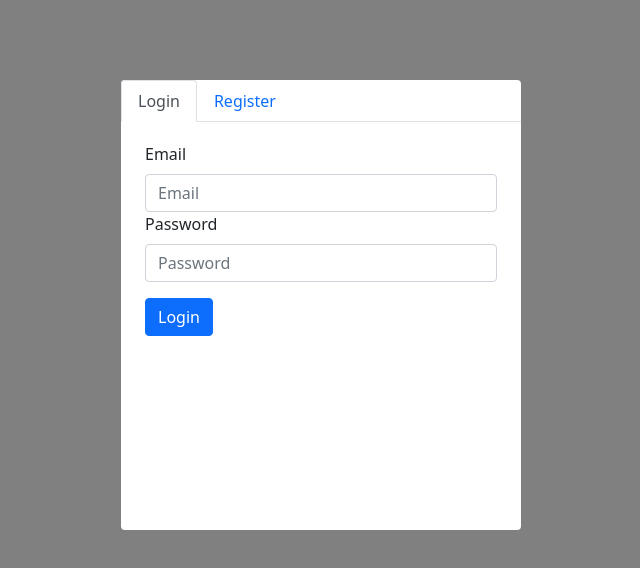
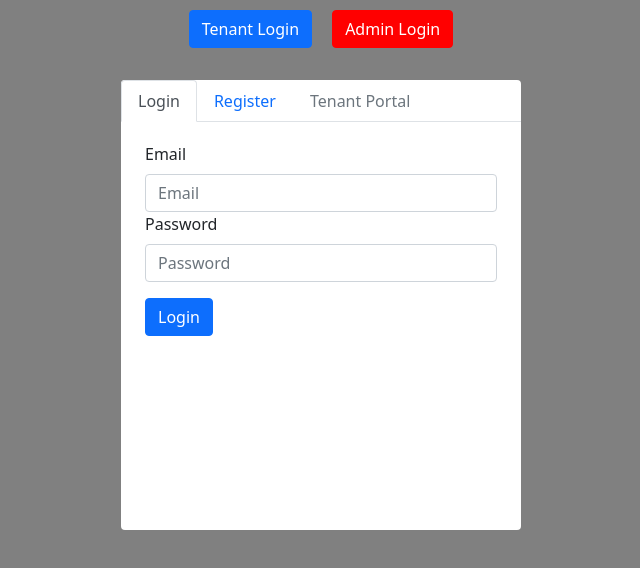
Before and after one commit to cblakedev/NeighborHUB-Client, a React (Create React App) app: page / in a window 1280 px wide. Shown: the top 568 px of the page, without its empty margins (319-959 px from the left). Built offline with nearby package versions, Linux system fonts and the light colour scheme.

Commit message:
Finalized Admin and User functionality for tickets. Tickets can now be seen as resolved or resolving when marked by an Admin.

```diff
--- a/src/App.css
+++ b/src/App.css
@@ -7,6 +7,30 @@ html {
 }
 
 /* Auth Styles */
+.authBtnCol {
+    display: flex;
+    justify-content: center;
+}
+.userBtn a {
+    color: white;
+    text-decoration: none;
+}
+
+.userBtn {
+    margin: 10px;
+}
+
+.adminBtn {
+    background-color: red !important;
+    border-color: red !important;
+    margin: 10px;
+}
+
+.adminBtn a {
+    text-decoration: none;
+    color: white;
+}
+
 .mainAuthWrapper {
     max-width: 400px !important;
     height: 450px;
@@ -25,9 +49,18 @@ html {
 @media only screen and (max-width: 400px) {
     .mainAuthWrapper {
         width: 100% !important;
-        height: 100% !important;
+        height: 100vh !important;
         position: inherit;
         margin: 0 !important;
+    }
+
+    .authBtnRow {
+
+    }
+
+    .authBtnCol {
+        position: absolute;
+        bottom: 0;
     }
 }
 
@@ -173,6 +206,14 @@ html {
 }
 
 /* Ticket Styles */
+.ticketFeedTitleWrapper {
+    margin: 10px !important;
+}
+
+.createTicketCol {
+    margin: 10px !important;
+}
+
 .createTicketBtn {
     float: right;
 }
@@ -194,3 +235,18 @@ html {
     border-top: 1px solid #adb5bd;
     padding: 10px 0;
 }
+
+.resolvingIcon {
+    width: 1rem !important;
+    height: 1rem !important;
+}
+
+.isResolvedIcon svg{
+    font-size: 1.2rem;
+    margin-bottom: 5px;
+    color: green;
+}
+
+.ticketModalButton {
+    margin-right: 10px;
+}
--- a/src/App.tsx
+++ b/src/App.tsx
@@ -1,9 +1,9 @@
 import React, { Component } from 'react';
 import './App.css';
 import 'bootstrap/dist/css/bootstrap.min.css';
-import UserAuth from '../src/auth/UserAuth'
-import AdminAuth from '../src/auth/AdminAuth'
+import Auth from '../src/auth/Auth'
 import Home from '../src/home/Home'
+import { Spinner } from 'react-bootstrap'
 
 type AppProp = {
 
@@ -67,7 +67,7 @@ class App extends Component<AppProp, AppState> {
   render() {
     return (
       <div className="App">
-        {this.state.sessionToken === localStorage.getItem('token') ? <Home token={this.state.sessionToken} role={this.state.userRole} clearToken={this.clearToken} /> : <AdminAuth updateToken={this.updateToken} />}
+        {this.state.sessionToken === localStorage.getItem('token') ? <Home token={this.state.sessionToken} role={this.state.userRole} clearToken={this.clearToken} /> : <Auth updateToken={this.updateToken}/>}
       </div>
     );
   }
--- a/src/auth/AdminAuth.tsx
+++ b/src/auth/AdminAuth.tsx
@@ -1,5 +1,5 @@
 import React, { Component } from 'react';
-import { Container, Row, Col, Tabs, Tab } from 'react-bootstrap';
+import { Container, Row, Tabs, Tab } from 'react-bootstrap';
 import AdminLogin from './AdminLogin';
 import AdminRegister from './AdminRegister';
 
@@ -30,6 +30,7 @@ class AdminAuth extends Component<AdminAuthProps, AdminAuthState> {
                         <Tab eventKey='register' title='Register'>
                             <AdminRegister updateToken={this.props.updateToken}/>
                         </Tab>
+                        <Tab disabled eventKey='tenantInfo' title='Admin Portal'></Tab>
                     </Tabs>
                 </Row>
             </Container>
--- /dev/null
+++ b/src/auth/Auth.tsx
@@ -0,0 +1,47 @@
+import React, { Component } from 'react'
+import { Container, Row, Col, Button } from 'react-bootstrap';
+import { BrowserRouter as Router, Route, Link, Switch } from 'react-router-dom'
+import 'bootstrap/dist/css/bootstrap.min.css';
+import AdminAuth from './AdminAuth'
+import UserAuth from './UserAuth'
+
+type AuthProps = {
+    updateToken: (newToken: string, role: string) => void
+}
+
+type AuthState = {
+
+}
+
+class Auth extends Component<AuthProps, AuthState> {
+    constructor(props: AuthProps) {
+        super(props)
+        this.state = {
+
+        }
+    }
+
+
+    render() {
+        return (
+            <Container>
+                <Router>
+                    <Row className='authBtnRow'>
+                        <Col className='authBtnCol'>
+                            <Button className='userBtn'><Link to='/'>Tenant Login</Link></Button>
+                            <Button className='adminBtn'><Link to='/tickets'>Admin Login</Link></Button>
+                        </Col>
+                    </Row>
+                    <Row>
+                        <Switch>
+                            <Route exact path='/'><UserAuth updateToken={this.props.updateToken} /></Route>
+                            <Route exact path='/tickets'><AdminAuth updateToken={this.props.updateToken} /></Route>
+                        </Switch>
+                    </Row>
+                </Router>
+            </Container>
+        )
+    }
+}
+
+export default Auth
--- a/src/auth/UserAuth.tsx
+++ b/src/auth/UserAuth.tsx
@@ -1,8 +1,9 @@
 import React, { Component } from 'react';
-import { Container, Row, Col, Tabs, Tab } from 'react-bootstrap';
+import { Container, Row, Tabs, Tab } from 'react-bootstrap';
 import UserLogin from './UserLogin';
 import UserRegister from './UserRegister';
 import 'bootstrap/dist/css/bootstrap.min.css';
+
 
 
 type UserAuthProps = {
@@ -26,12 +27,14 @@ class UserAuth extends Component<UserAuthProps, UserAuthState> {
                 <Row className='authWrapper'>
                     <Tabs id="authTab" defaultActiveKey="login">
                         <Tab eventKey='login' title='Login'>
-                            <UserLogin updateToken={this.props.updateToken}/>
+                            <UserLogin updateToken={this.props.updateToken} />
                         </Tab>
                         <Tab eventKey='register' title='Register'>
-                            <UserRegister updateToken={this.props.updateToken}/>
+                            <UserRegister updateToken={this.props.updateToken} />
                         </Tab>
+                        <Tab disabled eventKey='tenantInfo' title='Tenant Portal'></Tab>
                     </Tabs>
+
                 </Row>
             </Container>
         )
--- a/src/tickets/Tickets.tsx
+++ b/src/tickets/Tickets.tsx
@@ -3,7 +3,8 @@ import { Container, Row, Col, Form, Button, Modal, Dropdown } from 'react-bootst
 import 'bootstrap/dist/css/bootstrap.min.css';
 import { UserType } from '../App'
 import DeleteTicket from './DeleteTicket'
-
+import {Spinner} from 'react-bootstrap'
+import {FaCheckCircle} from 'react-icons/fa'
 
 type TicketsProps = {
     token: string | null
@@ -54,7 +55,7 @@ class Tickets extends Component<TicketsProps, TicketsState> {
             selectedTicketId: undefined,
             changeCounter: 1,
             isResolved: false,
-            resolving: true
+            resolving: false
         }
         this.handleChangeCounter = this.handleChangeCounter.bind(this)
     }
@@ -178,7 +179,9 @@ class Tickets extends Component<TicketsProps, TicketsState> {
                         console.log(data)
                         this.setState({
                             selectedTicketTitle: '',
-                            selectedTicketDescription: ''
+                            selectedTicketDescription: '',
+                            resolving: false,
+                            isResolved: false,
                         })
                         this.handleUpdateClose()
                         this.handleChangeCounter()
@@ -279,11 +282,11 @@ class Tickets extends Component<TicketsProps, TicketsState> {
         return (
             <Container className='mainFeedWrapper'>
                 <Row className='feedWrapper'>
-                    <Col>
+                    <Col className='ticketFeedTitleWrapper'>
                         <h2>Tickets</h2>
                     </Col>
-                    <Col>
-                        <Button className='createTicketBtn mt-2' variant='primary' onClick={this.handleShow}>
+                    <Col className='createTicketCol'>
+                        <Button className='createTicketBtn' variant='primary' onClick={this.handleShow}>
                             Create Ticket
                         </Button>
                         <Modal show={this.state.showModal} onHide={this.handleClose}>
@@ -358,6 +361,21 @@ class Tickets extends Component<TicketsProps, TicketsState> {
                                             <p>{ticket.TicketPost}</p>
                                         </Col>
                                     </Row>
+                                    {
+                                        ticket.resolving
+                                        ?
+                                        <span><Spinner className='resolvingIcon' animation="border" variant="warning" /> <i>Resolving ticket</i></span>
+                                        :
+                                        undefined
+                                    }
+
+                                    {
+                                        ticket.isResolved
+                                        ?
+                                        <span className='isResolvedIcon'><FaCheckCircle/><i>Ticket Resolved</i></span>
+                                        :
+                                        undefined
+                                    }
                                 </Col>
                             </Row >
                         )
@@ -388,7 +406,7 @@ class Tickets extends Component<TicketsProps, TicketsState> {
 
                             {this.state.selectedTicketDescription && this.state.selectedTicketDescription
                                 ?
-                                <Button className='mt-3' variant="primary" type='submit'>
+                                <Button className='mt-3 ticketModalButton' variant="primary" type='submit'>
                                     Edit
                                 </Button>
                                 :
@@ -400,8 +418,8 @@ class Tickets extends Component<TicketsProps, TicketsState> {
                             {this.props.role === 'Admin'
                                 ?
                                 <span>
-                                    <Button className='mt-3' variant="primary">Resolving Ticket</Button>
-                                    <Button className='mt-3' variant="primary">Ticket Resolved</Button>
+                                    <Button className='mt-3 ticketModalButton' variant="primary" type='submit' onClick={(e) => this.setState({resolving: true})}>Resolving Ticket</Button>
+                                    <Button className='mt-3 ticketModalButton' variant="primary" type='submit' onClick={(e) => this.setState({isResolved: true})}>Ticket Resolved</Button>
                                 </span>
                                 :
                                 undefined}
```
